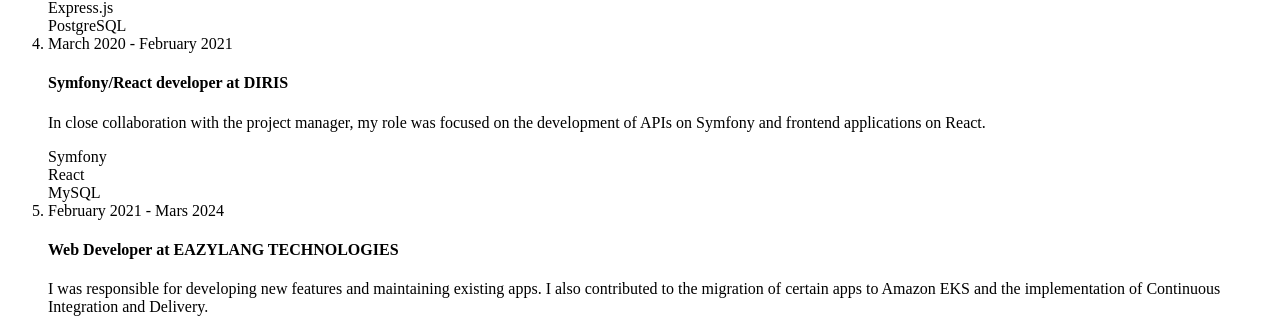
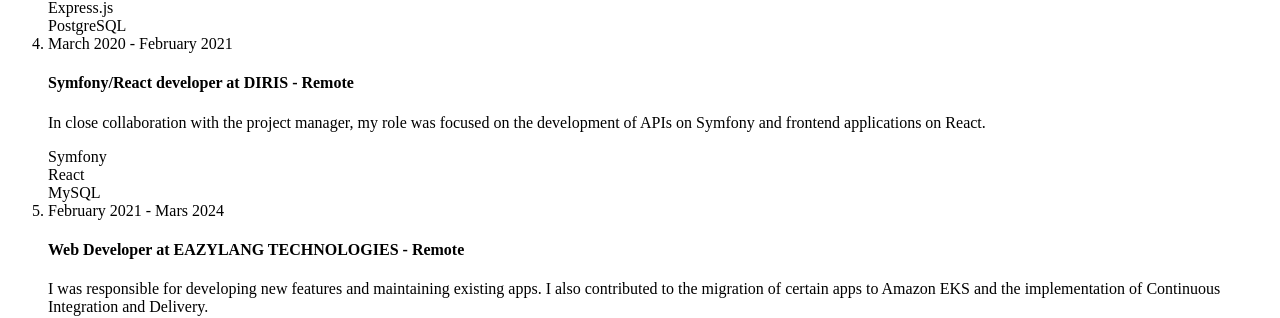
Before and after one commit to Ranotronarison/my-portfolio, a Next.js app: page /app/components/Timeline in a window 1280 px wide. Shown: the part 470-788 px from the top of the page. Built offline with nearby package versions, Linux system fonts and the light colour scheme.

Commit message:
Update job experience titles

```diff
--- a/src/pages/app/components/Timeline.js
+++ b/src/pages/app/components/Timeline.js
@@ -24,13 +24,13 @@
   },
   {
     date: "March 2020 - February 2021",
-    title: "Symfony/React developer at DIRIS",
+    title: "Symfony/React developer at DIRIS - Remote",
     description: "In close collaboration with the project manager, my role was focused on the development of APIs on Symfony and frontend applications on React.",
     skills: ['Symfony', 'React', 'MySQL']
   },
   {
     date: "February 2021 - Mars 2024",
-    title: "Web Developer at EAZYLANG TECHNOLOGIES",
+    title: "Web Developer at EAZYLANG TECHNOLOGIES - Remote",
     description: "I was responsible for developing new features and maintaining existing apps. I also contributed to the migration of certain apps to Amazon EKS and the implementation of Continuous Integration and Delivery.",
     skills: ['Symfony', 'React', 'NodeJS', 'MySQL', 'MongoDB', 'AWS', 'Kubernetes']
   }
```
